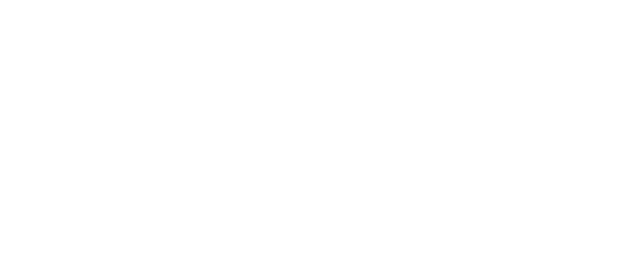
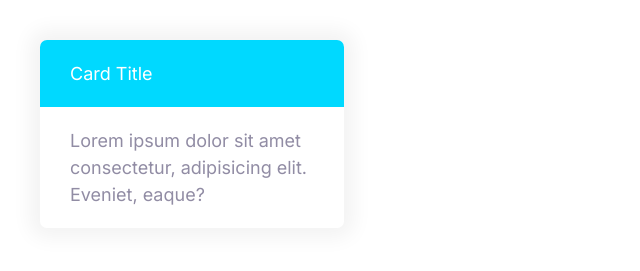
Before and after one commit to NazaninHashemian/SkyHost, a plain HTML site: page index.html in a window 1280 px wide. Shown: the whole page, without its empty margins (0-640 px from the left). Drawn offline with nearby package versions, Linux system fonts and the light colour scheme.

Commit message:
Build the card component.

```diff
--- a/CSS/styles.css
+++ b/CSS/styles.css
@@ -283,3 +283,24 @@ a {
         font-size: 1.5rem;
     }
 }
+
+/* Cards */
+.card {
+    border-radius: 7px;
+    box-shadow: 0 0 20px 10px #f3f3f3;
+    overflow: hidden;
+}
+
+.card__header, .card__body {
+    padding: 2rem 3rem;
+}
+
+.card--primary .card__header{
+    background: var(--color-primary);
+    color: #fff;
+}
+
+.card--secondary .card__header{
+    background: var(--color-secondary);
+    color: #fff;
+}
--- a/index.html
+++ b/index.html
@@ -11,6 +11,14 @@
     <link rel="stylesheet" href="./CSS/styles.css">
 </head>
 <body>
-
+    <div style="width: 30%; padding: 4rem;">
+        <div class="card card--secondary">
+            <header class="card__header">Card Title</header>
+            <div class="card__body">
+                Lorem ipsum dolor sit amet consectetur,
+                adipisicing elit. Eveniet, eaque?
+            </div>
+        </div>
+    </div>
 </body>
 </html>
```
